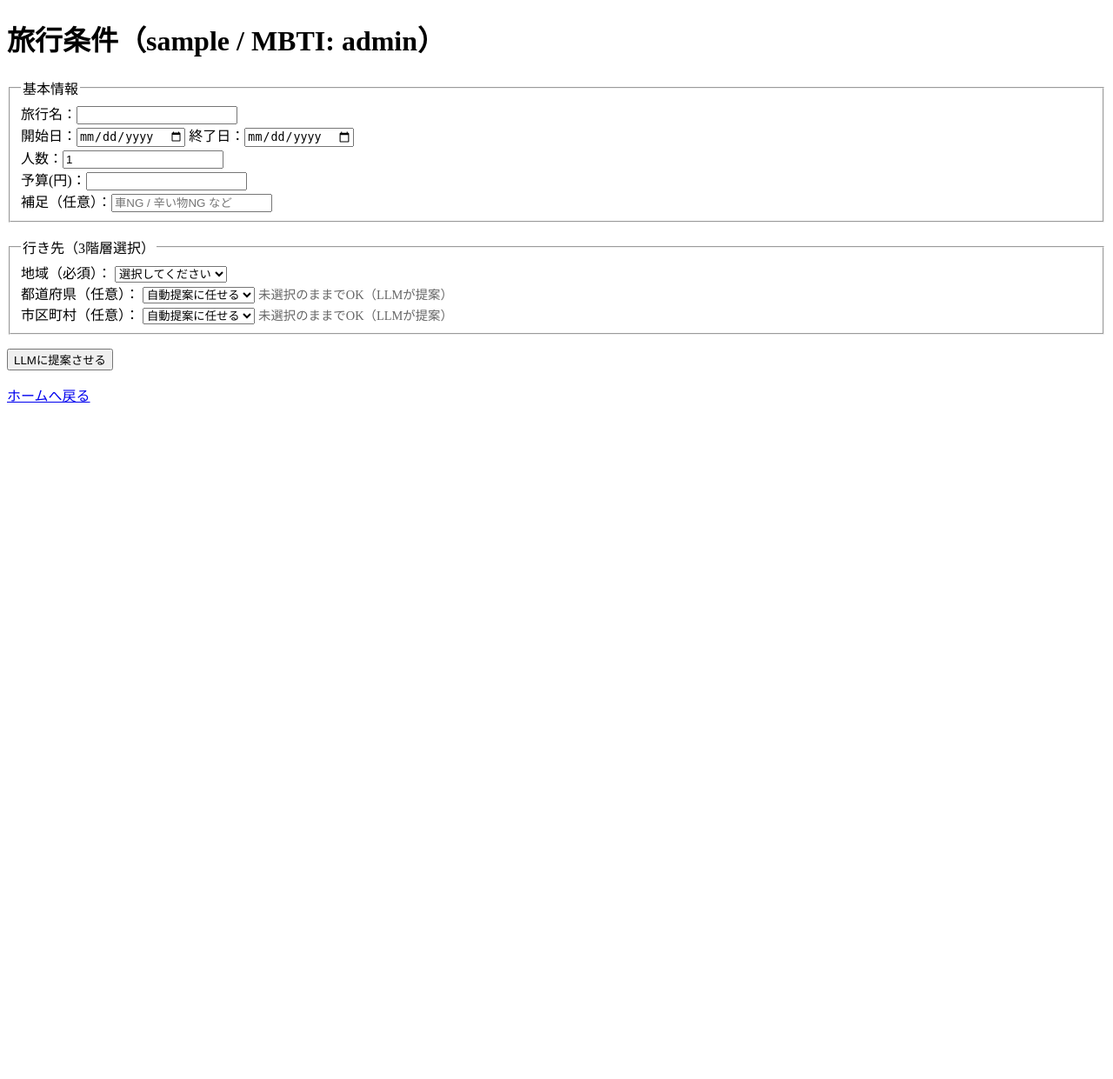
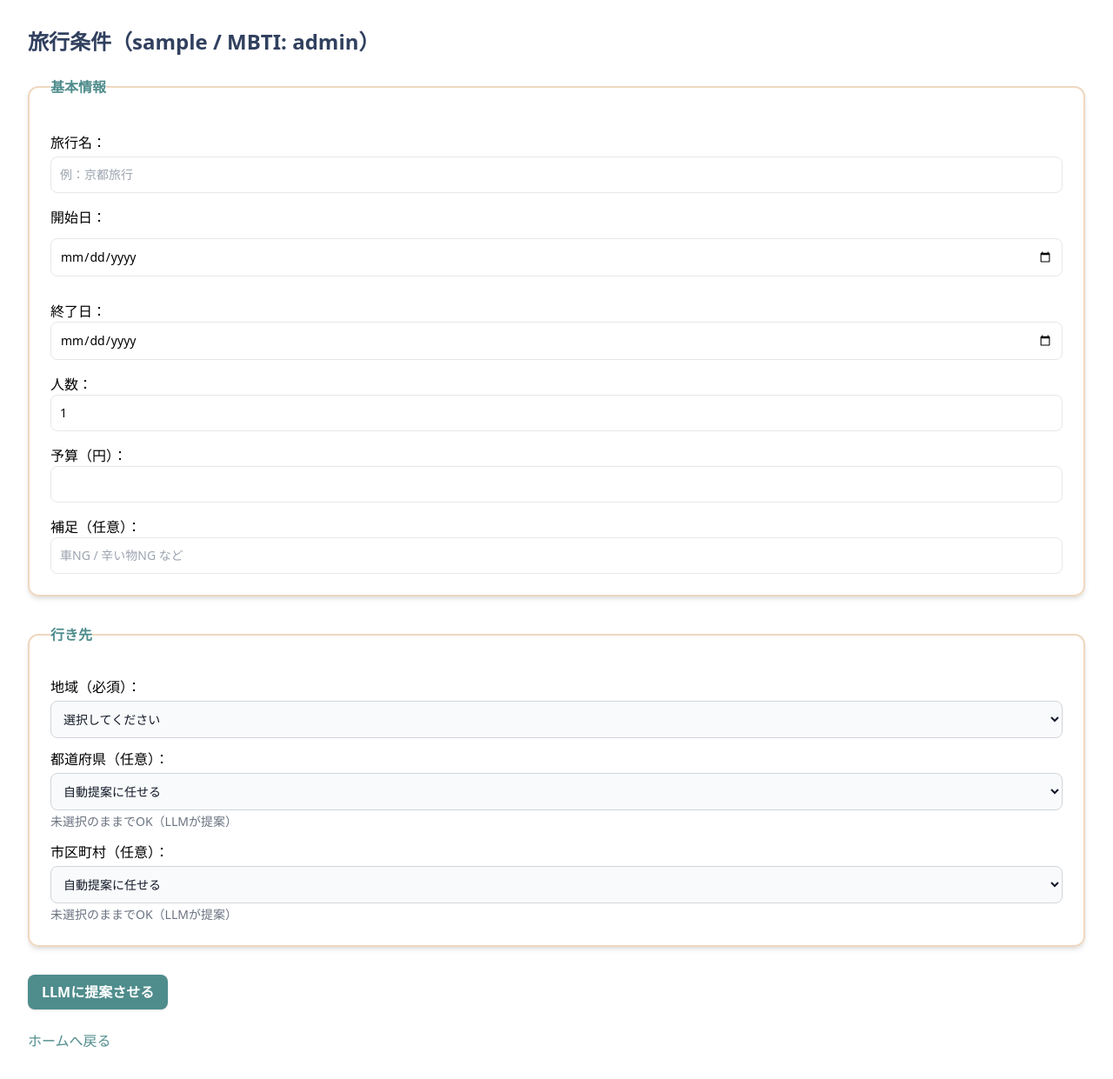
Before and after one commit to s2422092/Giikuten, a Flask app: page /plan/ in a window 1280 px wide. Shown: the whole page at 87% size. Before the commit the page ends 463 px from the top, so only its background shows below. Run offline with Flask 3, Linux system fonts and the light colour scheme; the visitor is signed in with stand-in values (Sample User, id 1); data that the repository does not hold is empty; some libraries are stand-ins or nearby versions.

Commit message:
旅行の登録ページを変更

```diff
--- a/templates/plan/form.html
+++ b/templates/plan/form.html
@@ -3,65 +3,112 @@
 <head>
   <meta charset="UTF-8">
   <title>旅行条件入力</title>
-  <style>
-    .muted { color:#666; font-size: 0.9em; }
-    fieldset { margin-bottom: 1rem; }
-    select:disabled { background: #f3f3f3; color:#999; }
-  </style>
+  <!-- ✅ Tailwind + DaisyUI CDN -->
+  <script src="https://cdn.tailwindcss.com"></script>
+  <script>
+    tailwind.config = {
+      theme: {
+        extend: {},
+      },
+      plugins: [daisyui],
+    };
+  </script>
 </head>
-<body>
-  {% with messages = get_flashed_messages(with_categories=true) %}
-    {% if messages %}
-      {% for c, m in messages %}<div class="flash {{c}}">{{ m }}</div>{% endfor %}
-    {% endif %}
-  {% endwith %}
+<body class="bg-baseBg text-textMain font-['Noto Sans JP'] p-8">
 
-  <h1>旅行条件（{{ username }} / MBTI: {{ mbti }}）</h1>
+  <h1 class="text-2xl font-semibold text-[#31405F] mb-6">
+    旅行条件（{{ username }} / MBTI: {{ mbti }}）
+  </h1>
 
-  <form method="post" action="{{ url_for('plan.plan') }}" id="plan-form">
-    <fieldset>
-      <legend>基本情報</legend>
-      <div><label>旅行名：<input name="trip_name" required maxlength="64"></label></div>
-      <div>
-        <label>開始日：<input type="date" name="start_date" required></label>
-        <label>終了日：<input type="date" name="end_date" required></label>
+  <form method="post" action="{{ url_for('plan.plan') }}" id="plan-form" class="space-y-8">
+
+    <fieldset class="bg-white border-2 border-[#EFD8C0] rounded-xl p-6 shadow-md">
+      <legend class="text-[#4F8C8C] font-bold">基本情報</legend>
+
+      <div class="mt-4">
+        <label class="block mb-1 font-medium">旅行名：</label>
+        <input name="trip_name" required maxlength="64" placeholder="例：京都旅行"
+          class="w-full rounded-lg border border-borderSoft bg-baseBg text-textMain text-sm p-2.5
+                 focus:ring-accent focus:border-accent focus:outline-none" />
       </div>
-      <div><label>人数：<input type="number" name="headcount" min="1" value="1" required></label></div>
-      <div><label>予算(円)：<input type="number" name="budget" min="1000" step="1000" required></label></div>
-      <div><label>補足（任意）：<input name="notes" placeholder="車NG / 辛い物NG など"></label></div>
+
+      <div class="mt-4 flex flex-col gap-3">
+        <label class="font-medium">開始日：</label>
+        <input type="date" name="start_date" required class="w-full rounded-lg border border-borderSoft bg-baseBg text-textMain text-sm p-2.5
+                 focus:ring-accent focus:border-accent focus:outline-none" />
+
+
+
+      <div class="mt-4">
+        <label class="font-medium">終了日：</label>
+        <input type="date" name="end_date" required
+          class="w-full rounded-lg border border-borderSoft bg-baseBg text-textMain text-sm p-2.5
+                 focus:ring-accent focus:border-accent focus:outline-none" />
+
+      <div class="mt-4">
+        <label class="font-medium">人数：</label>
+        <input type="number" name="headcount" min="1" value="1" required
+          class="w-full rounded-lg border border-borderSoft bg-baseBg text-textMain text-sm p-2.5
+                 focus:ring-accent focus:border-accent focus:outline-none" />
+      </div>
+
+      <div class="mt-4">
+        <label class="font-medium">予算（円）：</label>
+        <input type="number" name="budget" min="1000" step="1000" required
+          class="w-full rounded-lg border border-borderSoft bg-baseBg text-textMain text-sm p-2.5
+                 focus:ring-accent focus:border-accent focus:outline-none" />
+      </div>
+
+      <div class="mt-4">
+        <label class="font-medium">補足（任意）：</label>
+        <input name="notes" placeholder="車NG / 辛い物NG など"
+          class="w-full rounded-lg border border-borderSoft bg-baseBg text-textMain text-sm p-2.5
+                 focus:ring-accent focus:border-accent focus:outline-none" />
+      </div>
     </fieldset>
 
-    <fieldset>
-      <legend>行き先（3階層選択）</legend>
+    <fieldset class="bg-white border-2 border-[#EFD8C0] rounded-xl p-6 shadow-md">
+      <legend class="text-[#4F8C8C] font-bold">行き先</legend>
 
-      <div>
-        <label>地域（必須）：</label>
-        <select name="region" id="region-select" required>
+      <div class="mt-3">
+        <label class="block mb-1 font-medium">地域（必須）：</label>
+        <select id="region-select" name="region" required
+          class="bg-gray-50 border border-gray-300 text-gray-900 text-sm rounded-lg
+                 focus:ring-[#4F8C8C] focus:border-[#4F8C8C] block w-full p-2.5">
           <option value="">読込中...</option>
         </select>
       </div>
 
-      <div>
-        <label>都道府県（任意）：</label>
-        <select name="prefecture" id="prefecture-select">
+      <div class="mt-3">
+        <label class="block mb-1 font-medium">都道府県（任意）：</label>
+        <select id="prefecture-select" name="prefecture"
+          class="bg-gray-50 border border-gray-300 text-gray-900 text-sm rounded-lg
+                 focus:ring-[#4F8C8C] focus:border-[#4F8C8C] block w-full p-2.5">
           <option value="">自動提案に任せる</option>
         </select>
-        <span class="muted">未選択のままでOK（LLMが提案）</span>
+        <span class="text-sm text-gray-500">未選択のままでOK（LLMが提案）</span>
       </div>
 
-      <div>
-        <label>市区町村（任意）：</label>
-        <select name="city" id="city-select">
+      <div class="mt-3">
+        <label class="block mb-1 font-medium">市区町村（任意）：</label>
+        <select id="city-select" name="city"
+          class="bg-gray-50 border border-gray-300 text-gray-900 text-sm rounded-lg
+                 focus:ring-[#4F8C8C] focus:border-[#4F8C8C] block w-full p-2.5">
           <option value="">自動提案に任せる</option>
         </select>
-        <span class="muted">未選択のままでOK（LLMが提案）</span>
+        <span class="text-sm text-gray-500">未選択のままでOK（LLMが提案）</span>
       </div>
     </fieldset>
 
-    <button type="submit">LLMに提案させる</button>
+    <button type="submit"
+      class="bg-[#4F8C8C] text-white font-semibold py-2 px-4 rounded-lg shadow hover:bg-[#3E7676] transition">
+      LLMに提案させる
+    </button>
   </form>
 
-  <p><a href="{{ url_for('home.home') }}">ホームへ戻る</a></p>
+  <p class="mt-6">
+    <a href="{{ url_for('home.home') }}" class="text-[#4F8C8C] hover:underline">ホームへ戻る</a>
+  </p>
 
   <script src="{{ url_for('static', filename='js/geo.js') }}"></script>
 </body>
```
